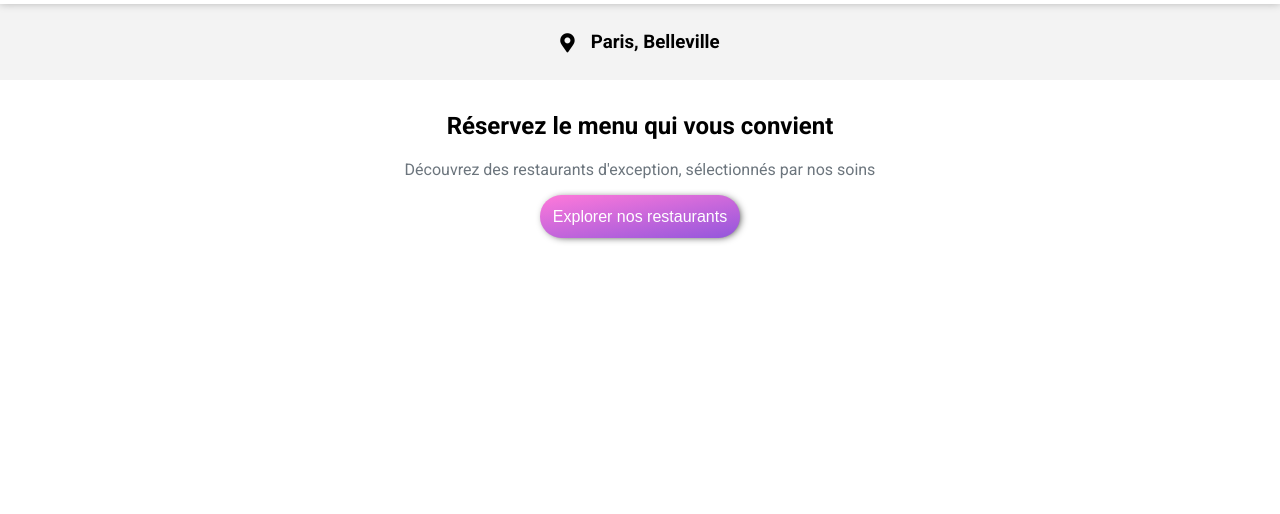
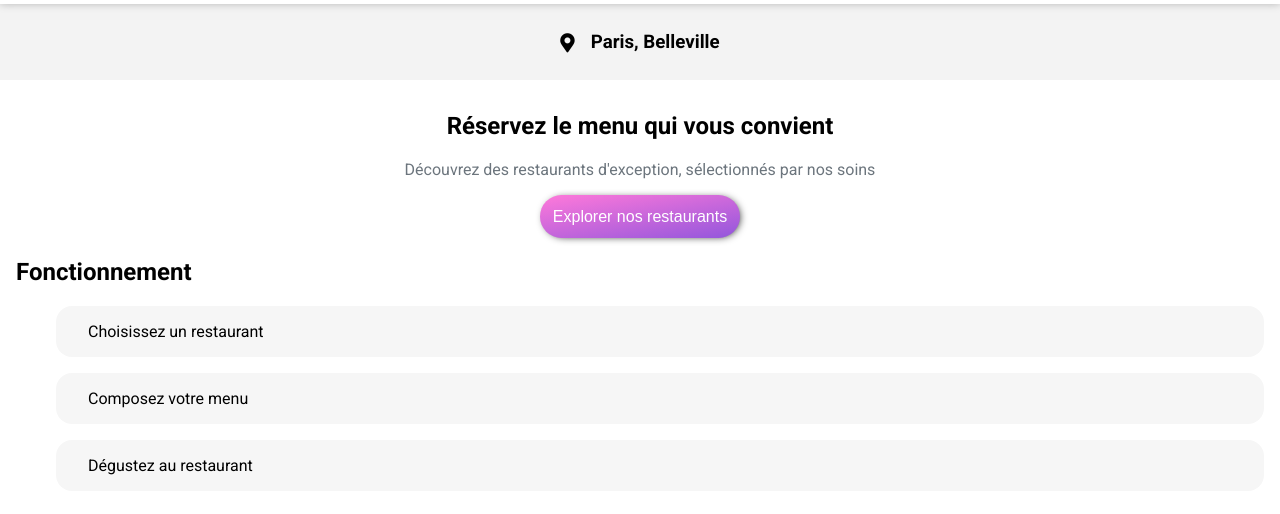
Before and after one commit to k3vinVS/KevinVanSchellebeck_3_11012022, a website: page index.html in a window 1280 px wide. Shown: the part 86-600 px from the top of the page. Drawn offline with Linux system fonts and the light colour scheme; a web font is replaced by a local one.

Commit message:
fonctionnement

```diff
--- a/index.html
+++ b/index.html
@@ -26,6 +26,15 @@
             <p>Découvrez des restaurants d'exception, sélectionnés par nos soins</p>
             <button>Explorer nos restaurants</button>
         </section>
+
+        <section class="fonctionnement">
+            <h2>Fonctionnement</h2>
+            <ol>
+                <li>Choisissez un restaurant</li>
+                <li>Composez votre menu</li>
+                <li>Dégustez au restaurant</li>
+            </ol>
+        </section>
     </main>
 
 </body>
--- a/sass/main.scss
+++ b/sass/main.scss
@@ -2,3 +2,26 @@
 @import "./layout/header";
 @import "./layout/city";
 @import "./layout/explorer";
+
+.fonctionnement {
+    h2 {
+        padding-left: 1rem;
+    }
+
+    ol {
+        display: flex;
+        flex-direction: column;
+        align-content: center;
+        gap: 1rem;
+    }
+
+    li {
+        background-color: #f6f6f6;
+        padding: 1rem 2rem;
+        flex-grow: 1;
+        border-radius: 1rem;
+        margin: 0 1rem;
+        list-style: none;
+    }
+
+}
```
Also changed, not shown: public/css/style.css, 1 other file.
